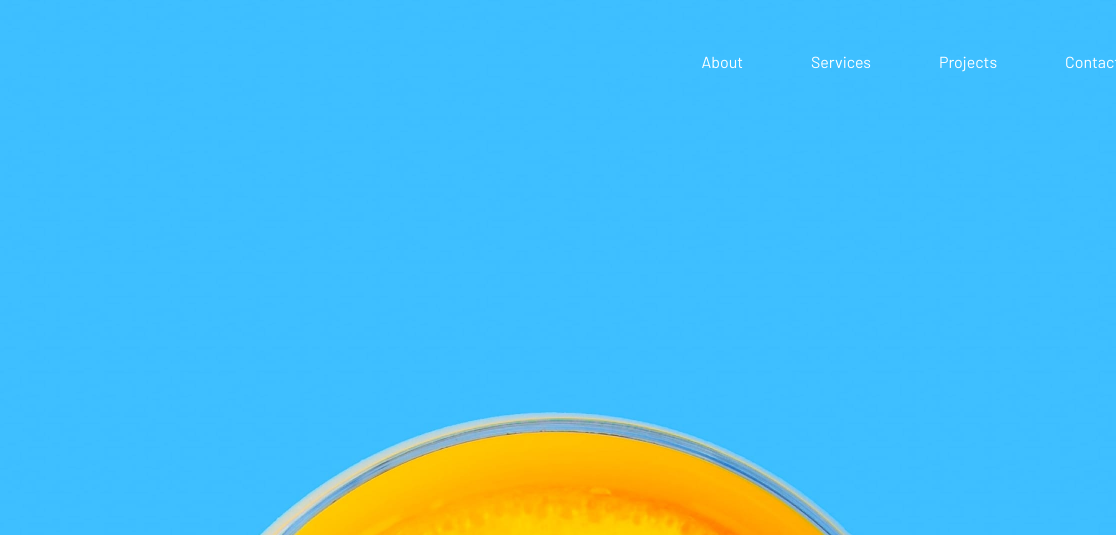
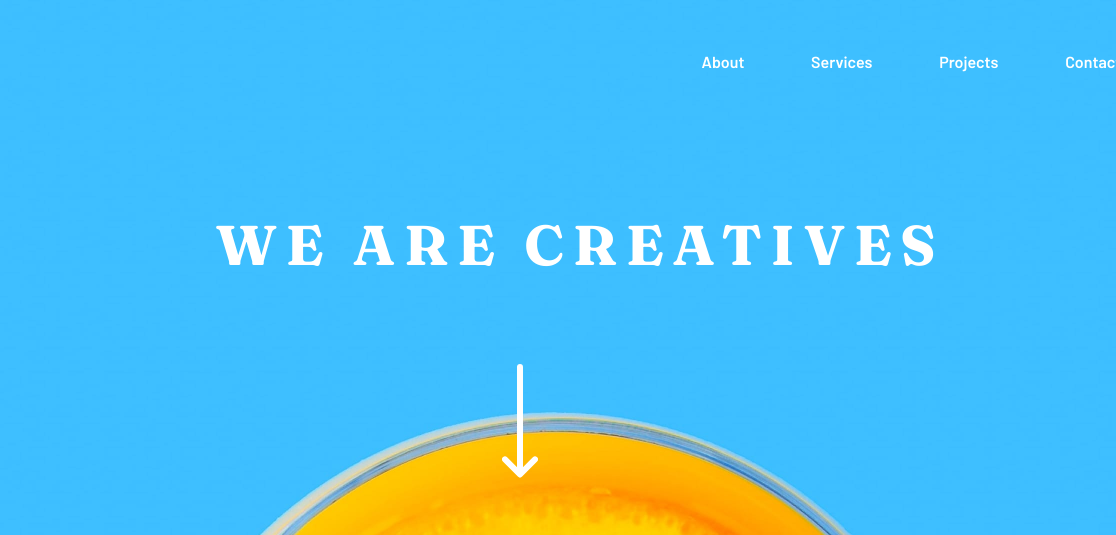
Before and after one commit to RingoFloyd/Sunnyside_Agency_Landing_Page, a plain HTML site: page index.html in a window 1280 px wide. Shown: the top 535 px of the page, 164-1280 px from the left. Drawn offline with Linux system fonts and the light colour scheme.

Commit message:
added heading and arrow

```diff
--- a/css/styles.scss
+++ b/css/styles.scss
@@ -55,11 +55,31 @@ ul {
 .menu-items {
   font-family: $Font_1;
   color: $Neutral_5;
+  font-weight: $Light_Font;
   display: grid;
   grid-template-columns: auto auto auto auto;
 
 }
 
+.heading {
+  font-family: $Font_2;
+  color: $Neutral_5;
+  text-transform: uppercase;
+  letter-spacing: 8.75px;
+  font-size: 28px;
+  font-style: normal;
+  text-align: center;
+}
+
+.heading-text {
+  padding-top: 5rem;
+  padding-left: 13rem;
+}
+
+.down-arrow {
+  padding-left: 52%;
+  padding-top: 3rem;
+}
 
 
 
--- a/index.html
+++ b/index.html
@@ -5,7 +5,7 @@
     <meta name="viewport" content="width=device-width, initial-scale=1.0" />
     <!-- displays site properly based on user's device -->
     <link
-      href="https://fonts.googleapis.com/css2?family=Barlow&family=Fraunces:opsz@9..144&display=swap"
+      href="https://fonts.googleapis.com/css2?family=Barlow:wght@400;600;700;900&family=Fraunces:opsz,wght@9..144,400;9..144,600;9..144,700;9..144,900&display=swap"
       rel="stylesheet"
     />
 
@@ -30,9 +30,13 @@
           <li class="menu-4">Contact</li>
         </ul>
       </nav>
+      <heading class="heading">
+        <h1 class="heading-text">We are creatives</h1>
+        <img src="images/icon-arrow-down.svg" class="down-arrow" />
+      </heading>
     </div>
 
-    <!-- We are creatives Transform your brand We
+    <!-- Transform your brand We
     are a full-service creative agency specializing in helping brands grow fast.
     Engage your clients through compelling visuals that do most of the marketing
     for you. Learn more Stand out to the right audience Using a collaborative
```
Also changed, not shown: css/styles.css, 1 other file.
